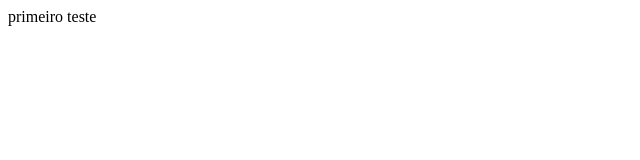
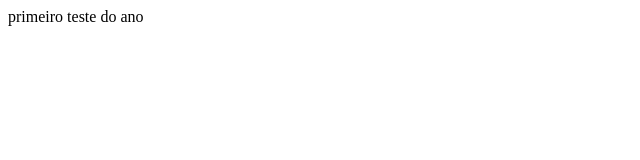
Before and after one commit to anamoleta/teste, a plain HTML site: page primeiroteste.html in a window 1280 px wide. Shown: the full height of the page, 0-640 px from the left. Drawn offline with Linux system fonts and the light colour scheme.

Commit message:
mudar texto

```diff
--- a/primeiroteste.html
+++ b/primeiroteste.html
@@ -1,6 +1,6 @@
 <!DOCTYPE html>
 <html>
     <body>
-        primeiro teste
+        primeiro teste do ano
     </body>
 </html>
```
